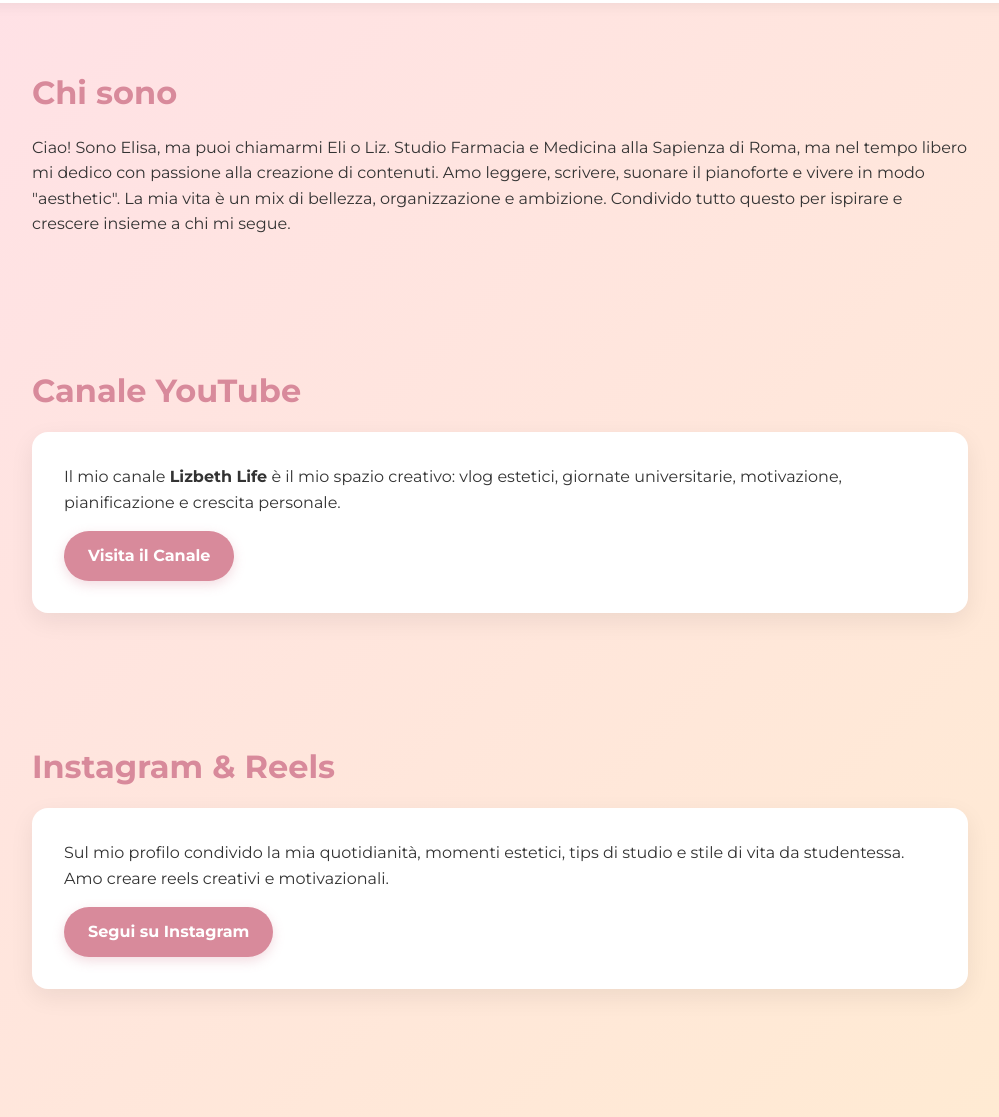
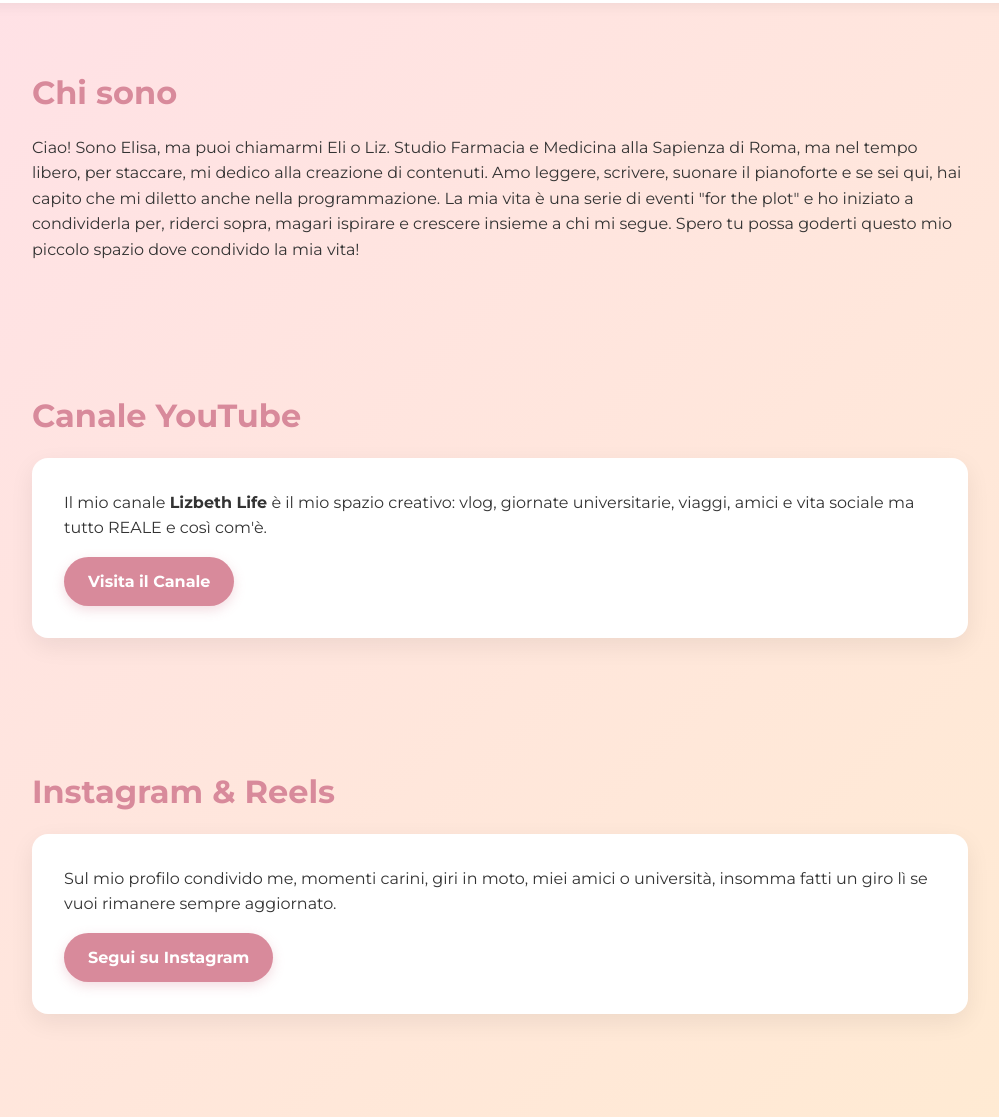
Before and after one commit to xliztime/LizbethLife.github.io, a plain HTML site: page index.html in a window 1280 px wide. Shown: the part 205-1322 px from the top of the page, without its empty margins (140-1139 px from the left). Drawn offline with Linux system fonts and the light colour scheme.

Commit message:
Update index.html

```diff
--- a/index.html
+++ b/index.html
@@ -149,13 +149,13 @@ body {
 
   <section id="about" class="section">
     <h2>Chi sono</h2>
-    <p>Ciao! Sono Elisa, ma puoi chiamarmi Eli o Liz. Studio Farmacia e Medicina alla Sapienza di Roma, ma nel tempo libero mi dedico con passione alla creazione di contenuti. Amo leggere, scrivere, suonare il pianoforte e vivere in modo "aesthetic". La mia vita è un mix di bellezza, organizzazione e ambizione. Condivido tutto questo per ispirare e crescere insieme a chi mi segue.</p>
+    <p>Ciao! Sono Elisa, ma puoi chiamarmi Eli o Liz. Studio Farmacia e Medicina alla Sapienza di Roma, ma nel tempo libero, per staccare, mi dedico alla creazione di contenuti. Amo leggere, scrivere, suonare il pianoforte e se sei qui, hai capito che mi diletto anche nella programmazione. La mia vita è una serie di eventi "for the plot" e ho iniziato a condividerla per, riderci sopra, magari ispirare e crescere insieme a chi mi segue. Spero tu possa goderti questo mio piccolo spazio dove condivido la mia vita!</p>
   </section>
 
   <section id="youtube" class="section">
     <h2>Canale YouTube</h2>
     <div class="card">
-      <p>Il mio canale <strong>Lizbeth Life</strong> è il mio spazio creativo: vlog estetici, giornate universitarie, motivazione, pianificazione e crescita personale.</p>
+      <p>Il mio canale <strong>Lizbeth Life</strong> è il mio spazio creativo: vlog, giornate universitarie, viaggi, amici e vita sociale ma tutto REALE e così com'è.</p>
       <a href="https://youtube.com/@xliztime?si=pSp0nHwfAoBBK846" class="button" target="_blank">Visita il Canale</a>
     </div>
   </section>
@@ -163,7 +163,7 @@ body {
   <section id="instagram" class="section">
     <h2>Instagram & Reels</h2>
     <div class="card">
-      <p>Sul mio profilo condivido la mia quotidianità, momenti estetici, tips di studio e stile di vita da studentessa. Amo creare reels creativi e motivazionali.</p>
+      <p>Sul mio profilo condivido me, momenti carini, giri in moto, miei amici o università, insomma fatti un giro lì se vuoi rimanere sempre aggiornato.</p>
       <a href="https://www.instagram.com/xliztime" class="button">Segui su Instagram</a>
     </div>
   </section>
```
